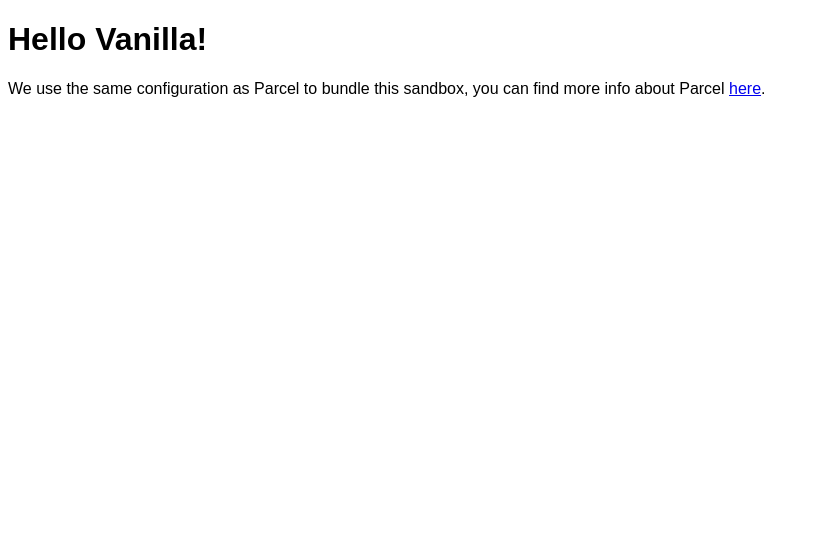
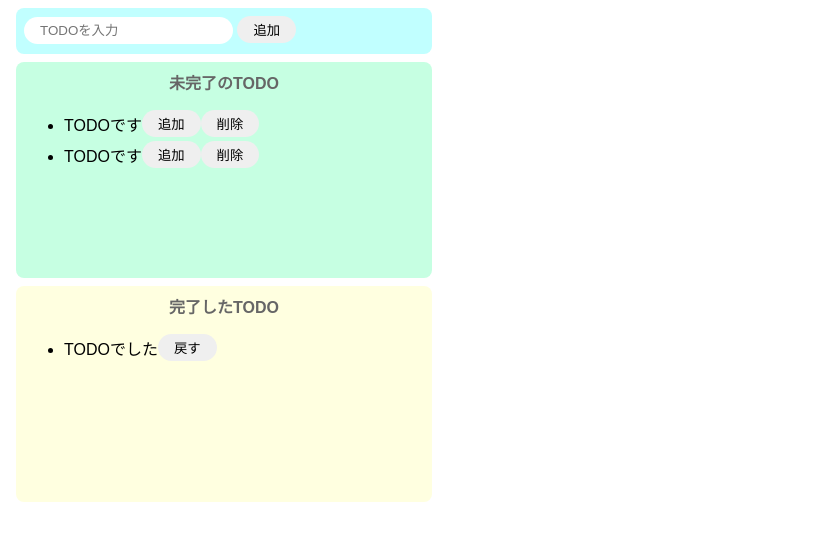
Before and after one commit to compact-pro/Todo-list, a website built with Parcel: page index.html in a window 1280 px wide. Shown: the whole page, without its empty margins (0-819 px from the left). Built offline with nearby package versions, Linux system fonts and the light colour scheme.

Commit message:
TODO_listレイアウト

```diff
--- a/index.html
+++ b/index.html
@@ -1,16 +1,45 @@
 <!DOCTYPE html>
 <html>
+  <head>
+    <title>TODO(JS)</title>
+    <meta charset="UTF-8" />
+  </head>
 
-<head>
-	<title>Parcel Sandbox</title>
-	<meta charset="UTF-8" />
-</head>
-
-<body>
-	<div id="app"></div>
-
-	<script src="src/index.js">
-	</script>
-</body>
-
+  <body>
+    <div class="input-area">
+      <input placeholder="TODOを入力" />
+      <button>追加</button>
+    </div>
+    <div class="incomplete-area">
+      <p class="title">未完了のTODO</p>
+      <ul>
+        <li>
+          <div class="list-row">
+            <p>TODOです</p>
+            <button>追加</button>
+            <button>削除</button>
+          </div>
+        </li>
+        <li>
+          <div class="list-row">
+            <p>TODOです</p>
+            <button>追加</button>
+            <button>削除</button>
+          </div>
+        </li>
+      </ul>
+    </div>
+    <div class="complete-area">
+      <p class="title">完了したTODO</p>
+      <ul>
+        <li>
+          <div class="list-row">
+            <p>TODOでした</p>
+            <button>戻す</button>
+          </div>
+        </li>
+      </ul>
+    </div>
+    <script src="src/index.js"></script>
+  </body>
 </html>
--- a/src/index.js
+++ b/src/index.js
@@ -1,10 +1 @@
 import "./styles.css";
-
-document.getElementById("app").innerHTML = `
-<h1>Hello Vanilla!</h1>
-<div>
-  We use the same configuration as Parcel to bundle this sandbox, you can find more
-  info about Parcel
-  <a href="https://parceljs.org" target="_blank" rel="noopener noreferrer">here</a>.
-</div>
-`;
--- a/src/styles.css
+++ b/src/styles.css
@@ -1,3 +1,70 @@
 body {
   font-family: sans-serif;
 }
+
+input {
+  border-radius: 16px;
+  border: none;
+  padding: 6px 16px;
+  outline: none;
+}
+
+button {
+  border-radius: 16px;
+  border: none;
+  padding: 4px 16px;
+}
+
+button:hover {
+  background-color: #ff7fff;
+  color: #fff;
+  cursor: pointer;
+}
+
+li {
+  margin-right: 8px;
+}
+
+p {
+  margin: 0;
+}
+
+.input-area {
+  background-color: #c1ffff;
+  width: 400px;
+  height: 30px;
+  padding: 8px;
+  margin: 8px;
+  border-radius: 8px;
+}
+
+.incomplete-area {
+  background-color: #c6ffe2;
+  width: 400px;
+  min-height: 200px;
+  padding: 8px;
+  margin: 8px;
+  border-radius: 8px;
+}
+
+.complete-area {
+  background-color: #ffffe0;
+  width: 400px;
+  min-height: 200px;
+  padding: 8px;
+  margin: 8px;
+  border-radius: 8px;
+}
+
+.title {
+  text-align: center;
+  margin-top: 0;
+  font-weight: bold;
+  color: #666;
+}
+
+.list-row {
+  display: flex;
+  align-items: center;
+  padding-bottom: 4px;
+}
```
Also changed, not shown: src/sample/sample.js (deleted).
